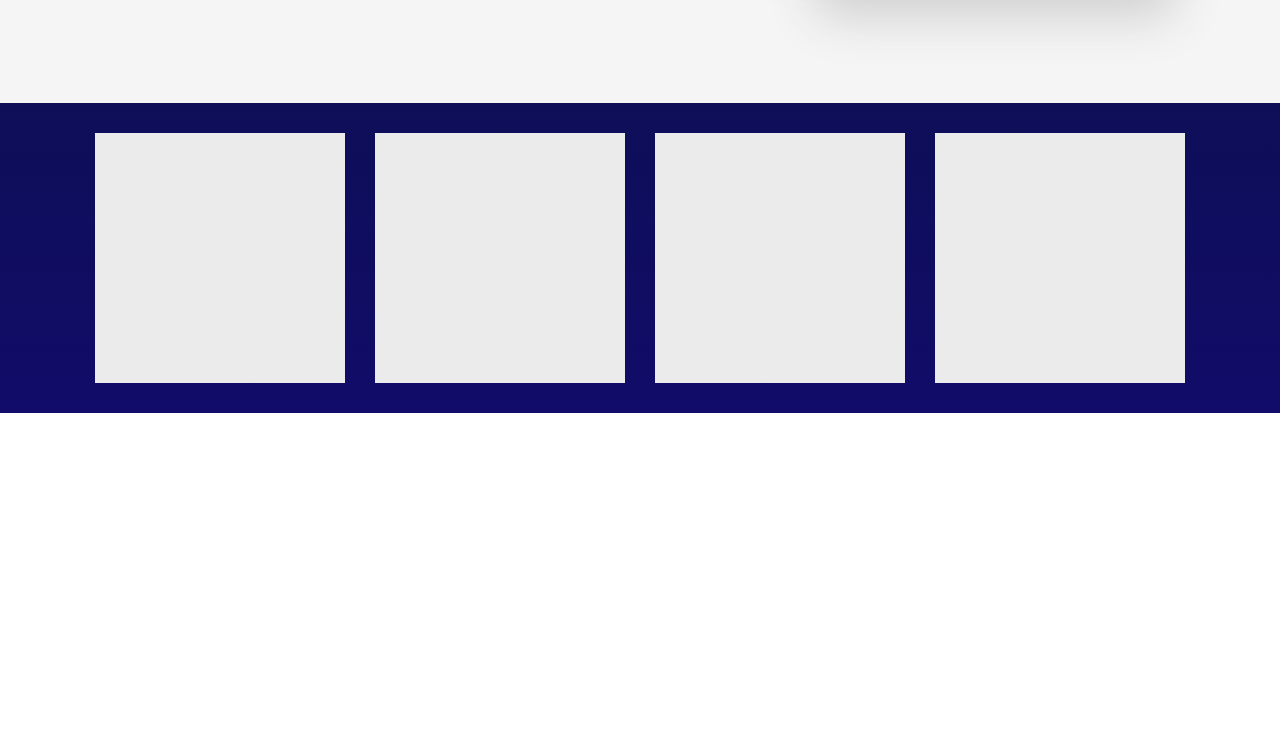
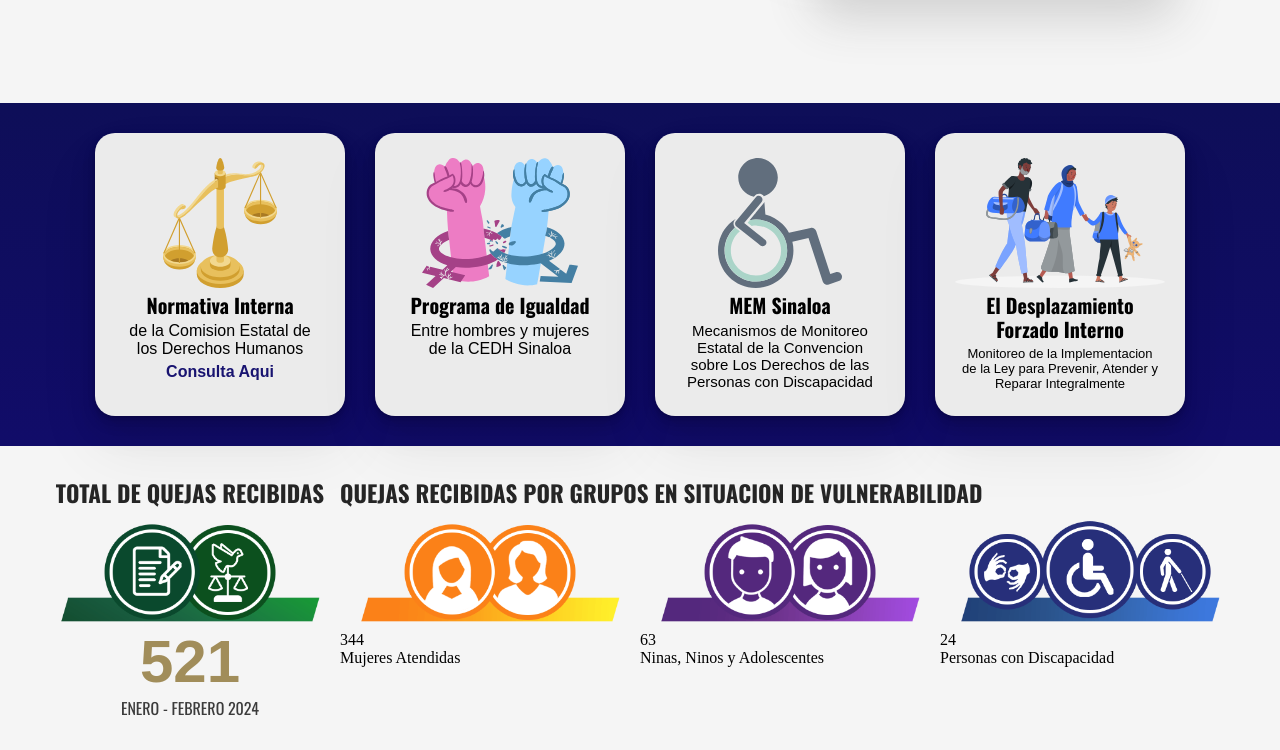
Before and after one commit to raiko-std/landing-page, a plain HTML site: page index.html in a window 1280 px wide. Shown: the part 467-1217 px from the top of the page. Before the commit the page ends 880 px from the top, so only its background shows below. Drawn offline with nearby package versions, Linux system fonts and the light colour scheme.

Commit message:
finish enlaces internos start datos estadisticos

```diff
--- a/index.html
+++ b/index.html
@@ -6,6 +6,10 @@
     <meta name="viewport" content="width=device-width, initial-scale=1">
     <link rel="stylesheet" href="style.css">
     <link rel="stylesheet" href="https://cdnjs.cloudflare.com/ajax/libs/font-awesome/5.15.3/css/all.min.css" />
+
+    <link rel="preconnect" href="https://fonts.googleapis.com">
+    <link rel="preconnect" href="https://fonts.gstatic.com" crossorigin>
+    <link href="https://fonts.googleapis.com/css2?family=Oswald:wght@200..700&display=swap" rel="stylesheet">
 </head>
 
 <body>
@@ -55,15 +59,66 @@
 
 
 <div id="enlaces-internos">
-    <div class="normativa-interna interno"></div>
-    <div class="programa-igualdad interno"></div>
-    <div class="mem-sinaloa interno"></div>
-    <div class="desplazamiento interno"></div>
+    <div class="normativa-interna interno">
+    <img class="normativa-img" src="./img/normativa-imagen.svg" alt="Imagen Normativa Interna">
+    <h3>Normativa Interna</h3>
+    <p>de la Comision Estatal de los Derechos Humanos</p>
+    <a>Consulta Aqui</a>
+    </div>
+
+    <div class="programa-igualdad interno">
+    <img class="igualdad-img" src="./img/prog-igualdad-imagen.svg" alt="Programa de Igualdad">
+    <h3>Programa de Igualdad</h3>
+    <p>Entre hombres y mujeres de la CEDH Sinaloa</p>
+    </div>
+
+    <div class="mem-sinaloa interno">
+    <img class="MEM-img" src="./img/mem-imagen.svg" alt="MEM Sinaloa">
+    <h3>MEM Sinaloa</h3>
+    <p>Mecanismos de Monitoreo Estatal de la Convencion sobre Los Derechos de las Personas con Discapacidad</p>
+    </div>
+
+    <div class="desplazamiento interno">
+    <img class="desplazamiento-img" src="./img/desplazamiento-imagen.svg" alt="Desplazamiento Forzado Interno">
+    <h3>El Desplazamiento Forzado Interno</h3>
+    <p>Monitoreo de la Implementacion de la Ley para Prevenir, Atender y Reparar Integralmente</p>
+    </div>
 
 </div>
 
-<div id="afiliados">
+<div id="quejas-recibidas">
+    <div class="total-quejas">
+        <h4>TOTAL DE QUEJAS RECIBIDAS</h4>
+        <img class="total-quejas-img quejas-img" src="./img/iconos-quejas.png" alt="Total de Quejas Recibidas">
+        <p class="cantidad">521</p>
+        <p>ENERO - FEBRERO 2024</p>
+    </div>
 
+    <div class="grupo-quejas">
+        <h4>QUEJAS RECIBIDAS POR GRUPOS EN SITUACION DE VULNERABILIDAD</h4>
+        <div class="grupo-quejas2">
+
+            <div class="quejas-mujeres">
+                <img class="quejas-mujeres-img quejas-img" src="./img/icono-mujeres.png" alt="Quejas Recibidas de Mujeres">
+                <p class="cantidad">344</p>
+                <p>Mujeres Atendidas</p>
+            </div>
+
+            <div class="quejas-nna">
+                <img class="quejas-nna-img quejas-img" src="./img/icono-ninos.png" alt="Quejas Recibidas de Ninas, ninos y adolescentes">
+                <p class="cantidad">63</p>
+                <p>Ninas, Ninos y Adolescentes</p>
+            </div>
+
+            <div class="quejas-personas-discapacidad">
+                <img class="quejas-discapacidad quejas-img" src="./img/icono-personas-discapacidad.png" alt="Quejas Recibidas de Personas con Discapacidad">
+                <p class="cantidad">24</p>
+                <p>Personas con Discapacidad</p>
+            </div>
+
+        </div>
+
+    </div>
 </div>
 
 <footer>
--- a/style.css
+++ b/style.css
@@ -220,7 +220,108 @@ h2{
 }
 
 .interno {
-    width:250px;
-    height:250px;
+    display:flex;
+    flex-direction:column;
+    gap:5px;
+    align-items:center;
+    flex-shrink:0;
+
+    text-align: center;
+    padding: 25px;
+    width:200px;
+    height:auto;
     background-color: #ebebeb;
+    border-radius: 20px;
+    cursor:pointer;
+
+    box-shadow: rgba(0, 0, 0, 0.07) 0px 1px 2px, rgba(0, 0, 0, 0.07) 0px 2px 4px, rgba(0, 0, 0, 0.07) 0px 4px 8px, rgba(0, 0, 0, 0.07) 0px 8px 16px, rgba(0, 0, 0, 0.07) 0px 16px 32px, rgba(0, 0, 0, 0.07) 0px 32px 64px;
 }
+
+.normativa-interna:hover{
+    background-color:rgb(247, 236, 141);
+}
+
+.programa-igualdad:hover{
+    background-color:#a2c7f7;
+}
+
+.mem-sinaloa:hover{
+    background-color:rgb(160, 219, 160);
+}
+
+.desplazamiento:hover{
+    background-color:rgb(112, 133, 226);
+}
+
+.interno img {
+    height: 130px;
+    width:auto;
+}
+
+.interno h3 {
+    font-family:"Oswald", sans-serif;
+    font-size:20px;
+    line-height:1.2;
+}
+
+.interno p {
+    font-family:Arial, Helvetica, sans-serif;
+}
+
+.interno a {
+    color:#181370;
+    font-family:Arial, Helvetica, sans-serif;
+    font-weight: 700;
+}
+
+.mem-sinaloa p {
+    font-size:15px;
+}
+
+.desplazamiento p {
+    font-size:13px;
+}
+
+#quejas-recibidas {
+    padding:30px;
+    background-color:whitesmoke;
+
+    display:flex;
+    flex-direction:row;
+    justify-content:center;
+    align-items:flex-start;
+}
+
+#quejas-recibidas .quejas-img {
+    width:300px;
+}
+
+#quejas-recibidas h4 {
+    font-family:"Oswald", sans-serif;
+    font-size:23px;
+    color:#252525;
+}
+
+.total-quejas p {
+    font-family:"Oswald", sans-serif;
+    color:#3b3b3b;
+}
+
+.total-quejas .cantidad {
+    font-family:Arial, Helvetica, sans-serif;
+    font-size:60px;
+    font-weight:700;
+    color: rgb(161, 141, 90);
+}
+
+.total-quejas {
+    display:flex;
+    flex-direction:column;
+    justify-content:flex-start;
+    align-items:center;
+}
+
+.grupo-quejas2 {
+    display:flex;
+    flex-direction:row;
+}
```
Also changed, not shown: img/desplazamiento-imagen.svg (added), img/icono-mujeres.png (added), img/icono-ninos.png (added), img/icono-personas-discapacidad.png (added), img/iconos-quejas.png (added), img/mem-imagen.svg (added), img/normativa-imagen.svg (added), img/prog-igualdad-imagen.svg (added).
